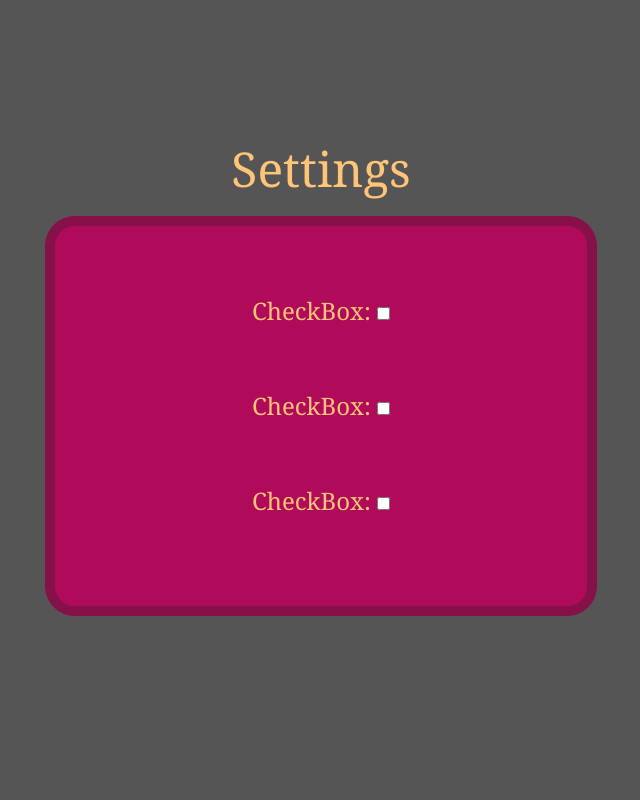
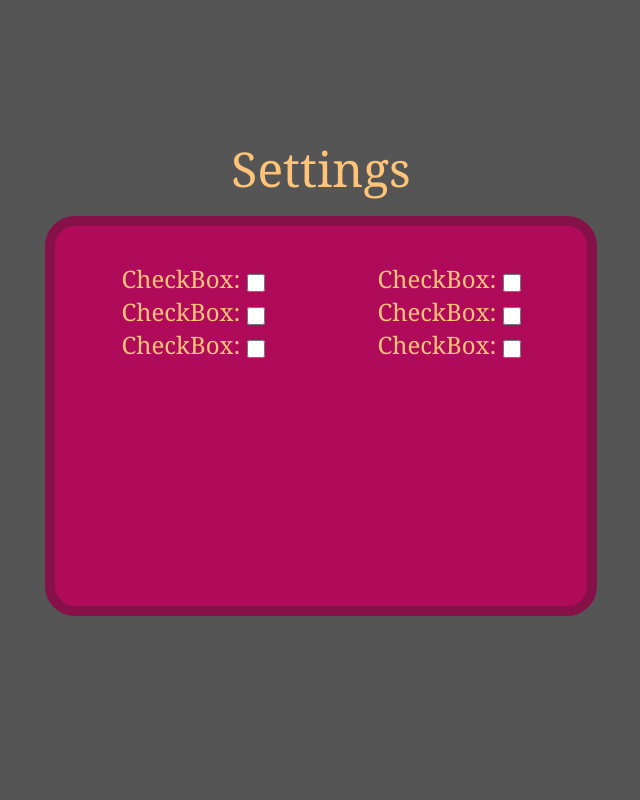
Before and after one commit to chickmenNuggs/CSE-108-Final-Project, a Flask app: page /settings/ in a window 1280 px wide. Shown: the whole page, without its empty margins (319-959 px from the left). Run offline with Flask 3, Linux system fonts and the light colour scheme; a user stored in the database is signed in.

Commit message:
working on CSS and Formatting

```diff
--- a/flask-app/static/master.css
+++ b/flask-app/static/master.css
@@ -56,6 +56,39 @@
     font-size: x-large;
     color: #ffc478;
 }
+/* Will add styles for settings */
+.settings-controls
+{
+    text-align: center;
+    font-size: x-large;
+    color: #ffc478;
+}
+.settings-table {
+    border-collapse: collapse;
+    text-align: center;
+    margin: auto;
+    margin-top: 5%;
+    height: 20%;
+    width: 50%;
+    table-layout: fixed;
+}
+.settings-td td{
+    text-align: center;
+    /* padding: 10px; */
+}
+.settings-buttons
+{
+    vertical-align: middle;
+    width: 18px;
+    height: 18px;
+}
+
+
+
+
+
+
+
 #username, #password{
     background-color: #ffc478;
     margin-left: 5px;
--- a/flask-app/templates/settings.html
+++ b/flask-app/templates/settings.html
@@ -13,25 +13,46 @@
             Settings
         </div>
         <div class = login-container>
-            <table class = "login-handler">
+            <table class = "settings-table">
             <tr>
-                <td>
-                <label class="login-info">CheckBox: </label>
-                <input type="checkbox" class="login-info" id = "MT_PlaceHolder" name = "PlaceHolder" value = "PlaceHolder">
-                </td>
+                <td class="settings-td">
+                <label class="settings-controls">CheckBox: </label>
+                <input type="checkbox" class="settings-buttons" id = "MT_PlaceHolder" name = "PlaceHolder" value = "PlaceHolder">
+                </td class="settings-td">
             </tr>
 
             <tr>
-                <td>
-                <label class="login-info">CheckBox: </label>
-                <input type="checkbox" class="login-info" id = "MT_PlaceHolder" name = "PlaceHolder" value = "PlaceHolder">
-                </td>
+                <td class="settings-td">
+                <label class="settings-controls">CheckBox: </label>
+                <input type="checkbox" class="settings-buttons" id = "MT_PlaceHolder" name = "PlaceHolder" value = "PlaceHolder">
+                </td class="settings-td">
             </tr>
             <tr>
-                <td>
-                <label class="login-info">CheckBox: </label>
-                <input type="checkbox" class="login-info" id = "MT_PlaceHolder" name = "PlaceHolder" value = "PlaceHolder">
-                </td>
+                <td class="settings-td">
+                <label class="settings-controls">CheckBox: </label>
+                <input type="checkbox" class="settings-buttons" id = "MT_PlaceHolder" name = "PlaceHolder" value = "PlaceHolder">
+                </td class="settings-td">
+            </tr>
+            </table>
+            <table class = "settings-table">
+            <tr>
+                <td class="settings-td">
+                <label class="settings-controls">CheckBox: </label>
+                <input type="checkbox" class="settings-buttons" id = "MT_PlaceHolder" name = "PlaceHolder" value = "PlaceHolder">
+                </td class="settings-td">
+            </tr>
+
+            <tr>
+                <td class="settings-td">
+                <label class="settings-controls">CheckBox: </label>
+                <input type="checkbox" class="settings-buttons" id = "MT_PlaceHolder" name = "PlaceHolder" value = "PlaceHolder">
+                </td class="settings-td">
+            </tr>
+            <tr>
+                <td class="settings-td">
+                <label class="settings-controls">CheckBox: </label>
+                <input type="checkbox" class="settings-buttons" id = "MT_PlaceHolder" name = "PlaceHolder" value = "PlaceHolder">
+                </td class="settings-td">
             </tr>
             </table>
         </div>
```
